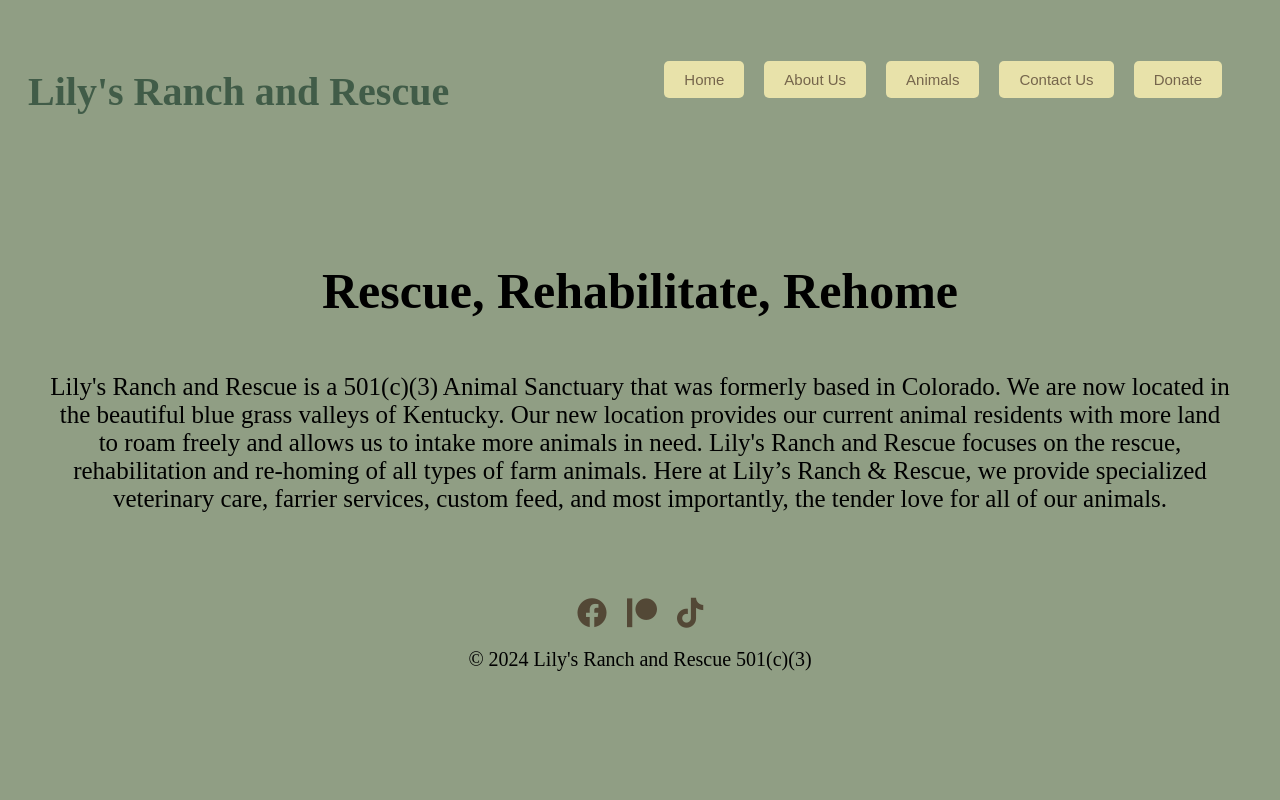
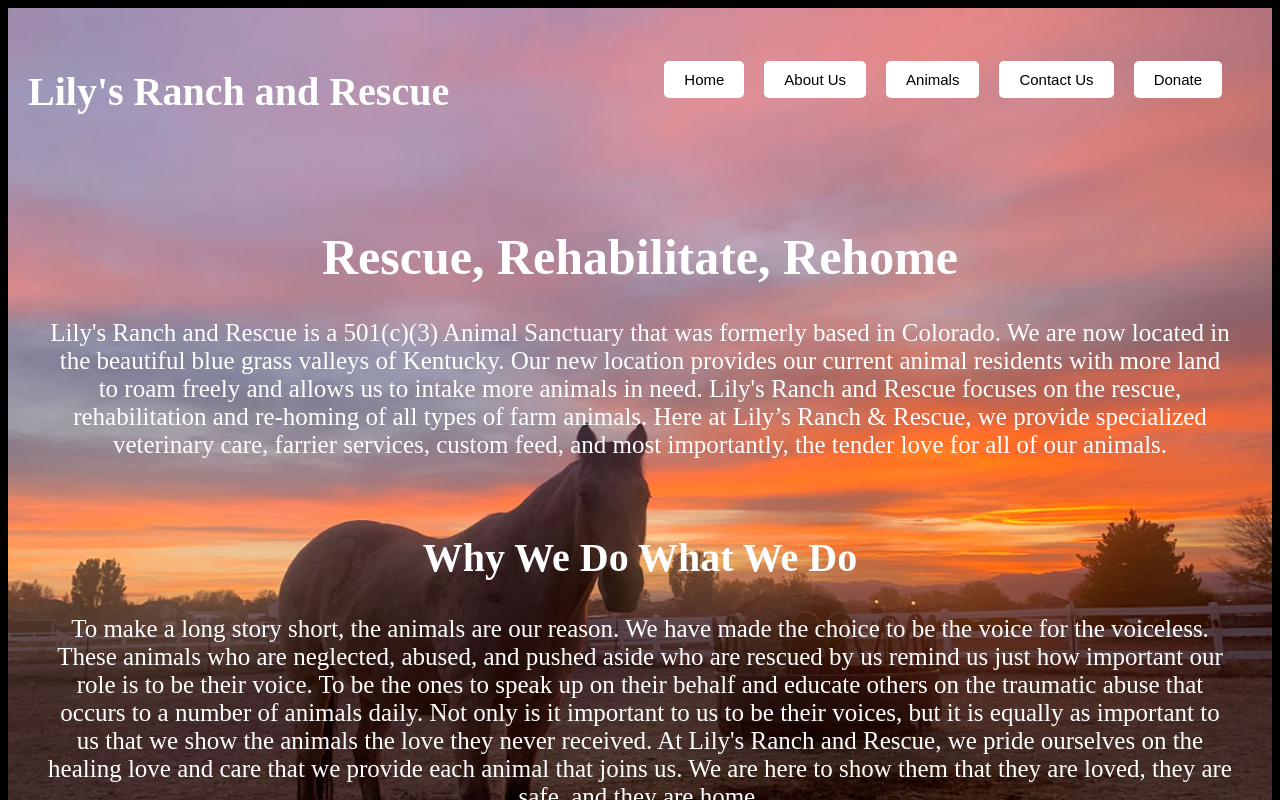
Before and after one commit to coltondane/ranch_rescue, a React (Vite) app in the folder animal-rescue/: page / in a window 1280 px wide. Shown: the top 800 px of the page. Built offline with nearby package versions, Linux system fonts and the light colour scheme.

Commit message:
adding more content along with hero background image

```diff
--- a/animal-rescue/src/pages/Home.jsx
+++ b/animal-rescue/src/pages/Home.jsx
@@ -5,8 +5,18 @@ import '../style/home.css';
 const HomePage = () => {
   return (
     <div className='content'>
-      <h1>Rescue, Rehabilitate, Rehome</h1>
-      <p>Lily's Ranch and Rescue is a 501(c)(3) Animal Sanctuary that was formerly based in Colorado. We are now located in the beautiful blue grass valleys of Kentucky. Our new location provides our current animal residents  with more land to roam freely and allows us to intake more animals in need. Lily's Ranch and Rescue focuses on the rescue, rehabilitation and re-homing of all types of farm animals. Here at Lily’s Ranch & Rescue, we provide specialized veterinary care, farrier services, custom feed, and most importantly, the tender love for all of our animals.</p>
+      <div className='introduction'>
+        <h1>Rescue, Rehabilitate, Rehome</h1>
+        <p>
+          Lily's Ranch and Rescue is a 501(c)(3) Animal Sanctuary that was formerly based in Colorado. We are now located in the beautiful blue grass valleys of Kentucky. Our new location provides our current animal residents  with more land to roam freely and allows us to intake more animals in need. Lily's Ranch and Rescue focuses on the rescue, rehabilitation and re-homing of all types of farm animals. Here at Lily’s Ranch & Rescue, we provide specialized veterinary care, farrier services, custom feed, and most importantly, the tender love for all of our animals.
+        </p>
+     </div>
+     <div className='more'>
+        <h2>Why We Do What We Do</h2>
+        <p>
+          To make a long story short, the animals are our reason. We have made the choice to be the voice for the voiceless. These animals who are neglected, abused, and pushed aside who are rescued by us remind us just how important our role is to be their voice. To be the ones to speak up on their behalf and educate others on the traumatic abuse that occurs to a number of animals daily. Not only is it important to us to be their voices, but it is equally as important to us that we show the animals the love they never received. At Lily's Ranch and Rescue, we pride ourselves on the healing love and care that we provide each animal that joins us. We are here to show them that they are loved, they are safe, and they are home.
+        </p>
+     </div>
     </div>
   );
 }
--- a/animal-rescue/src/style/app.css
+++ b/animal-rescue/src/style/app.css
@@ -1,4 +1,12 @@
 /* styling app.jsx */
+
+.rescue-app {
+    background-image: url('../assets/hero.jpg');
+    background-size: cover;
+    background-repeat: no-repeat;
+    background-position: center;
+    min-height: 100vh;
+}
 
 header {
     display: flex;
@@ -8,7 +16,7 @@ header {
   }
 
   .name {
-    color: #415c48;
+    color: #ffffff;
     font-size: 40px;
   }
 
@@ -18,8 +26,8 @@ header {
   }
 
   button {
-    background-color: #e8e2aa;
-    color: #75654C;
+    background-color: #ffffff;
+    color: #000000;
     border: none;
     padding: 10px 20px;
     border-radius: 5px;
@@ -29,7 +37,7 @@ header {
   }
 
 button:hover {
-    box-shadow: 0 8px 16px #4c4231;
+    box-shadow: 0 8px 16px #fd8626;
     transform: scale(1.05);
 }
 
@@ -42,12 +50,12 @@ button:hover {
   }
 
   footer p {
-    color: black;
+    color: rgb(255, 255, 255);
     font-size: 20px;
 
   }
   footer i {
     font-size: 30px;
     margin: 0 10px;
-    color: #534836;
+    color: #ffffff;
   }
--- a/animal-rescue/src/style/home.css
+++ b/animal-rescue/src/style/home.css
@@ -13,13 +13,20 @@
 h1 {
     text-align: center;
     font-size: 50px;
-    color: #000000;
+    color: #ffffff;
     margin-top: 50px;
 }
 
 p {
     text-align: center;
     font-size: 25px;
-    color: #000000;
+    color: #ffffff;
     margin-top: 20px;
 }
+
+h2 {
+    text-align: center;
+    font-size: 40px;
+    color: #ffffff;
+    margin-top: 50px;
+}
--- a/animal-rescue/src/style/index.css
+++ b/animal-rescue/src/style/index.css
@@ -1,4 +1,4 @@
 /* root styling */
 body {
-  background-color: #909E84;
+  background-color: #000000;
 }
```
Also changed, not shown: animal-rescue/src/components/BackgroundImg.jsx (added, +18 -0 lines), animal-rescue/src/assets/hero.jpg (added).
